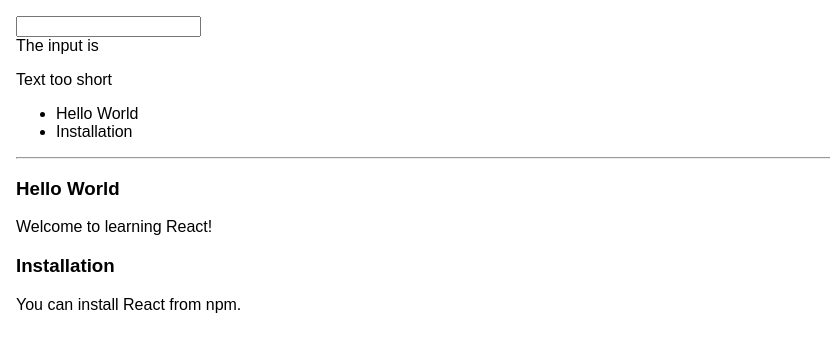
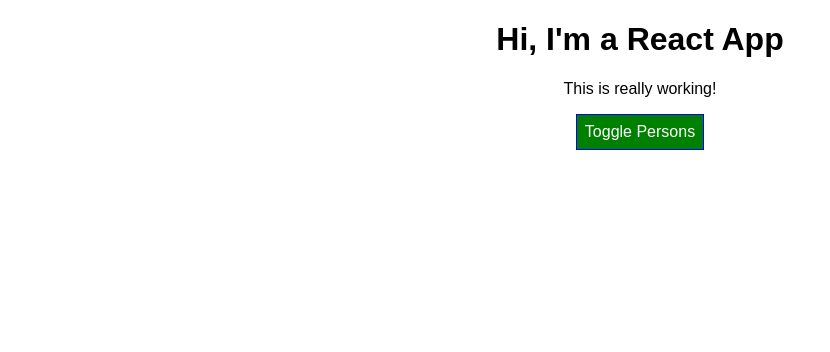
Before and after one commit to ShimnaA/myreactapp, a React (Create React App) app: page / in a window 1280 px wide. Shown: the top 352 px of the page, without its empty margins (0-830 px from the left). Built offline with nearby package versions, Linux system fonts and the light colour scheme.

Commit message:
styled-components styling

```diff
--- a/package.json
+++ b/package.json
@@ -8,7 +8,8 @@
     "@testing-library/user-event": "^7.2.1",
     "react": "^16.13.1",
     "react-dom": "^16.13.1",
-    "react-scripts": "3.4.3"
+    "react-scripts": "3.4.3",
+    "styled-components": "^5.2.0"
   },
   "scripts": {
     "start": "react-scripts start",
--- a/src/App.css
+++ b/src/App.css
@@ -1,5 +1,22 @@
 .App {
   margin: 16px;
-  text-align: left;
+  text-align: center;
 
 }
+
+.red {
+  color: red;
+}
+
+.bold {
+  font-weight: bold;
+}
+
+.test {
+    background-color: green ;
+    color: white;
+    font: inherit;
+    border: 1px solid blue;
+    padding: 8px;
+    cursor: pointer;
+}
--- a/src/App.js
+++ b/src/App.js
@@ -1,59 +1,132 @@
-import { render } from '@testing-library/react';
+
+//import Validateinput from './Person/Validation';
+//import CharComp from './Person/Charcomponent';
+//import Blog from './Person/Blog'
+
 import React, { Component } from 'react';
 import './App.css';
-import Validateinput from './Person/Validation';
-import CharComp from './Person/Charcomponent';
-import Blog from './Person/Blog'
+import styled from 'styled-components';
+import Person from './Person/Person';
+
+const StyledButton = styled.button`
+  background-color: ${props => props.all ? 'red' : 'green'};
+  color: white;
+  font: inherit;
+  border: 1px solid blue;
+  padding: 8px;
+  cursor: pointer;
+  &:hover: {
+    background-color: lightgreen;
+    color: black;
+  }
+
+  `;
+
+class App extends Component {
+  state = {
+    persons: [
+      {id:'p1', name: 'Max', age: 28 },
+      {id:'p2', name: 'Manu', age: 29 },
+      {id:'p3', name: 'Stephanie', age: 26 }
+    ],
+    otherState: 'some other value',
+    showPersons: false
+  }
+
+  switchNameHandler = ( newName ) => {
+    // console.log('Was clicked!');
+    // DON'T DO THIS: this.state.persons[0].name = 'Maximilian';
+    this.setState( {
+      persons: [
+        { name: newName, age: 28 },
+        { name: 'Manu', age: 29 },
+        { name: 'Stephanie', age: 27 }
+      ]
+    } )
+  }
+
+  nameChangedHandler = ( event ) => {
+    this.setState( {
+      persons: [
+        { name: 'Max', age: 28 },
+        { name: event.target.value, age: 29 },
+        { name: 'Stephanie', age: 26 }
+      ]
+    } )
+  }
+
+  togglePersonsHandler = () => {
+    const doesShow = this.state.showPersons;
+    this.setState( { showPersons: !doesShow } );
+  }
+
+  personChangeHandler = (event, perid) => {
+    const personIndex = this.state.persons.findIndex(per => {
+      return per.id === perid;
+    });
+    const person = {...this.state.persons[personIndex]};
+    person.name = event.target.value;
+    const persons = [...this.state.persons];
+    persons[personIndex] = person;
+    this.setState({persons: persons});
+
+  }
+  deletePersonHandler = (index) => {
+      const pers = [...this.state.persons];
+      pers.splice(index,1);
+      this.setState({persons: pers});
+  }
+
+  render () {
+    const style = {
+      backgroundColor: 'green',
+      color: 'white',
+      font: 'inherit',
+      border: '1px solid blue',
+      padding: '8px',
+      cursor: 'pointer'
+    };
 
 
-class App extends Component {
-  state={
-    usrInput: ''
-  }
+    let persons = null;
 
-  txtchangedHandler = (event) => {
-    this.setState({
-      usrInput: event.target.value
-    })
-  }
+    if ( this.state.showPersons ) {
+      persons = (
+        <div>
+          {this.state.persons.map((per, index) => {
+             return <Person key={per.id}
+              name={per.name}
+              age={per.age}
+              change={(event) => this.personChangeHandler(event, per.id)}
+              click1={() => this.deletePersonHandler(index)}/>
+          })}
+        </div>
+      );
+      style.backgroundColor = 'red';
+    }
 
-  deletecharHandler = (index) => {
-    const textdata = this.state.usrInput.split('');
-    textdata.splice(index, 1);
-    const updatedtext = textdata.join('');
-    this.setState({usrInput: updatedtext });
+    //let classes = ['red', 'bold'].join(' ');  //returns a string separted by space "red bold"
+    const classes = [];
+    if (this.state.persons.length <=2 ){
+      classes.push('red')  //classes=['red]
+    }
+    if (this.state.persons.length <=1 ){
+      classes.push('bold')  //classes=[red,'bold]
+    }
 
-  }
 
-  render() {
 
-    const posts = [
-      {id: 1, title: 'Hello World', content: 'Welcome to learning React!'},
-      {id: 2, title: 'Installation', content: 'You can install React from npm.'}
-    ];
-     const chardatass = this.state.usrInput.split('').map((aa, index) => {
-        return <CharComp
-            chardata1={aa}
-            key={index}
-            delhandle={() => this.deletecharHandler(index)}
-            />;
-    });
-
-    return(
-
-      <div className='App'>
-
-      <input type="text"
-       onChange={this.txtchangedHandler}
-       value={this.state.usrInput} />
-       <div>The input is {this.state.usrInput}</div>
-       <Validateinput lendata={this.state.usrInput.length} />
-
-       {chardatass}
-       <Blog posts={posts} />
-       </div>
-
+    return (
+      <div className="App">
+        <h1>Hi, I'm a React App</h1>
+        <p className={classes.join(' ')}>This is really working!</p>
+        <StyledButton all={this.state.showPersons }
+          onClick={this.togglePersonsHandler}>
+          Toggle Persons </StyledButton>
+        {persons}
+      </div>
     );
+    // return React.createElement('div', {className: 'App'}, React.createElement('h1', null, 'Does this work now?'));
   }
 }
 
--- a/src/Person/Person.js
+++ b/src/Person/Person.js
@@ -1,12 +1,26 @@
 import React from 'react';
+import styled from 'styled-components';
+
+
+const Styleddiv = styled.div`
+    width: 60%;
+    margin: 16px;
+    border: 1px solid #eee;
+    box-shadow: 0 2px 3px #ccc;
+    padding: 16px;
+    text-align: center;`;
+
+
+
 const person = (props) => {
 return(
-    <div className="Person">
+   // <div className="Person">
+   <Styleddiv>
         <p onClick={props.click1}>I am a {props.name} and {props.age} years old </p>
         <p>{props.children} </p>
         <input type="text" onChange={props.change} value={props.name} />
 
-    </div>
+    </Styleddiv>
 );
 }
 export default person;
```
Also changed, not shown: 1 other file (tests, documents, lock files or other folders).
